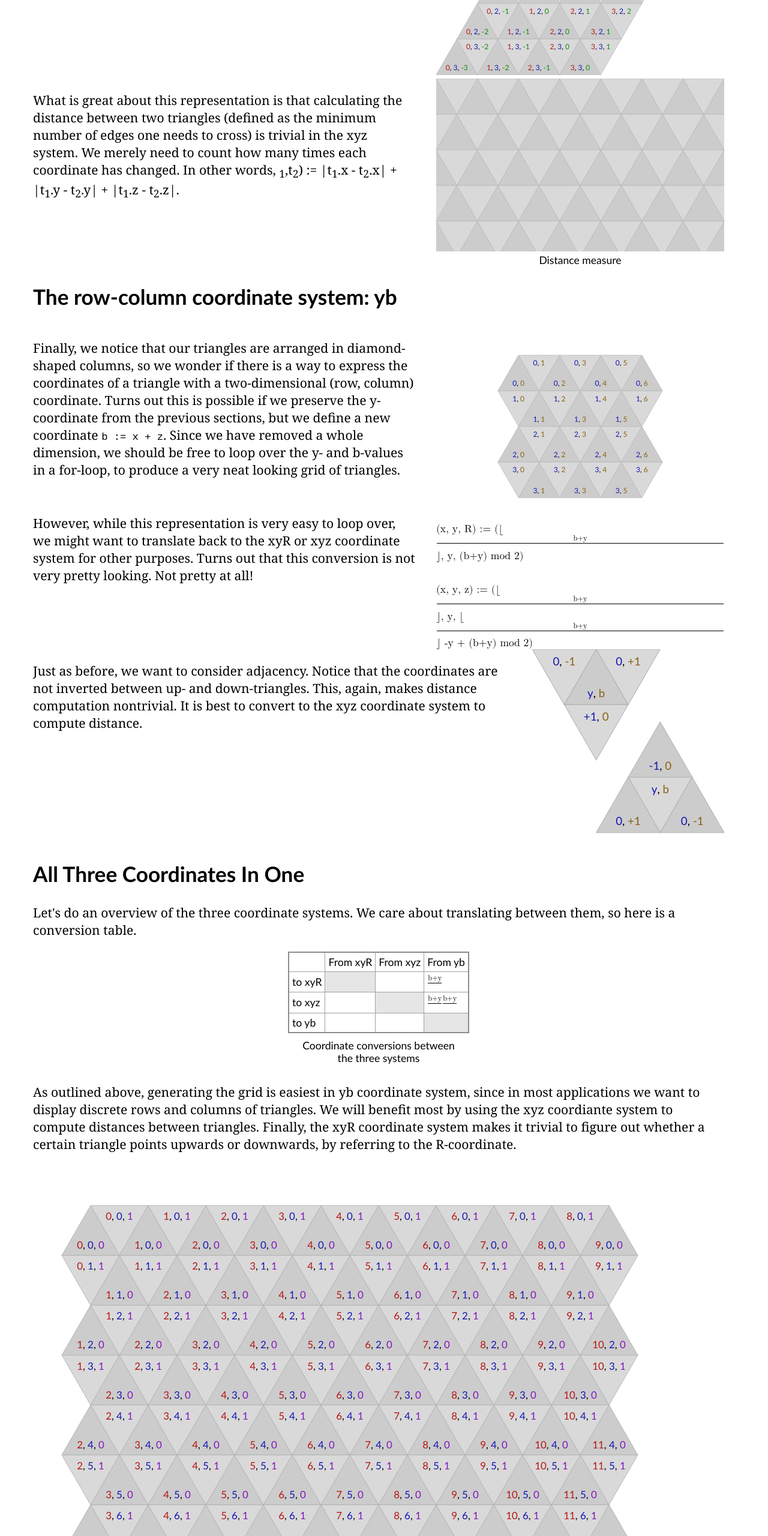
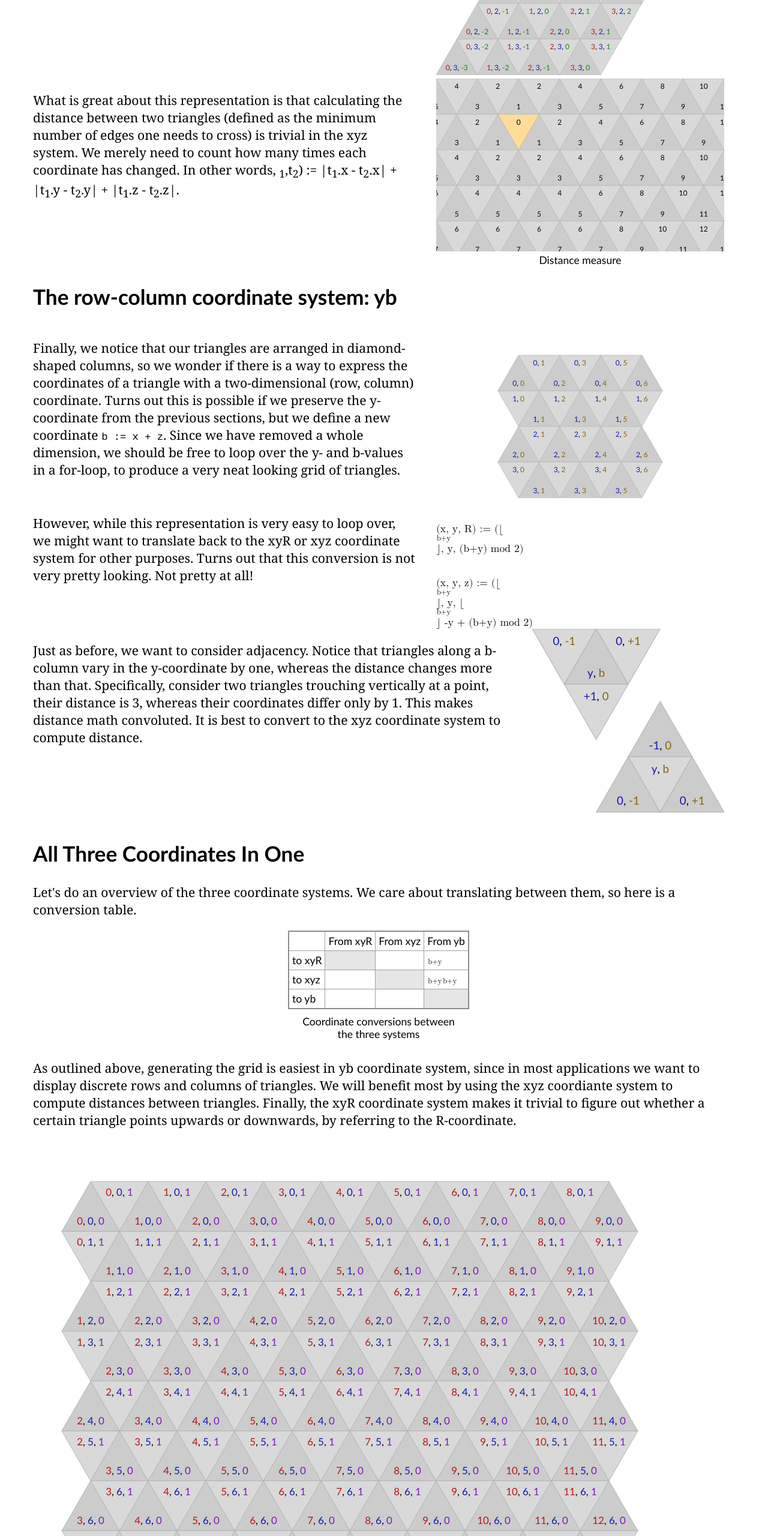
Before and after one commit to libeks/libeks.github.io, a plain HTML site: page triangles.html in a window 1280 px wide. Shown: the part 4140-6700 px from the top of the page at 60% size. Drawn offline with nearby package versions, Linux system fonts and the light colour scheme.

Commit message:
Clean up some logic for triangles

```diff
--- a/triangles.html
+++ b/triangles.html
@@ -217,7 +217,7 @@
 			<div class="flex-container">
 				<p>Another idea is to notice that each triangle lives on three separate axis. As shown above, the triangles with the same x-value appear on a diagonal, whereas triangles with the same y-value appear on the same horizontal row. There is a third diagonal, which we can denote with the value z.</p>
 			</div>
-			<p>So let's redefine our grid using this x,y,z system. There is a simple conversion from the xyR coordinates to xyz coordinates, given by  <code>z:=x-y+R</code>. But there is a bit of a catch. We can't just loop over all x-, y-, and z- values to get the resulting grid, since not all combinations of these values produce a valid triangle coordinate. Just like with the xyR coordinates above, we don't really have a full <math><msup><mi>ℤ</mi><mn>3</mn></msup></math> space; the dimensions have to have a constraint.
+			<p>So let's redefine our grid using this x,y,z system. There is a simple conversion from the xyR coordinates to xyz coordinates, given by  <code>z:=x-y+R</code>. But there is a bit of a catch. We can't just loop over all x-, y-, and z- values to get the resulting grid, since not all combinations of these values produce a valid triangle coordinate. Just like with the xyR coordinates above, we don't really have a full <math><msup> <mi>ℤ</mi> <mn>3</mn> </msup></math> space; the dimensions have to have a constraint.
 			</p>
 			<div class="flex-container">
 				<div>
@@ -375,12 +375,12 @@
 			<div class="flex-container">
 				<p>However, while this representation is very easy to loop over, we might want to translate back to the xyR or xyz coordinate system for other purposes. Turns out that this conversion is not very pretty looking. Not pretty at all!</p>
 				<div class="sidebar small">
-					<math class="block">(x, y, R) := (&lfloor;<mfrac><mn>b+y</mn><msup>2</msup></mfrac>&rfloor;, y, (b+y) mod 2)</math>
-					<math class="block">(x, y, z) := (&lfloor;<mfrac><mn>b+y</mn><msup>2</msup></mfrac>&rfloor;, y, &lfloor;<mfrac><mn>b+y</mn><msup>2</msup></mfrac>&rfloor; -y + (b+y) mod 2)</math>
+					<math class="block">(x, y, R) := (&lfloor;<mfrac><mn>b+y</mn> 2</mfrac>&rfloor;, y, (b+y) mod 2)</math>
+					<math class="block">(x, y, z) := (&lfloor;<mfrac><mn>b+y</mn> 2</mfrac>&rfloor;, y, &lfloor;<mfrac> <mn>b+y</mn> 2</mfrac>&rfloor; -y + (b+y) mod 2)</math>
 				</div>
 			</div>
 			<div class="flex-container">
-				<p>Just as before, we want to consider adjacency. Notice that the coordinates are not inverted between up- and down-triangles. This, again, makes distance computation nontrivial. It is best to convert to the xyz coordinate system to compute distance.</p>
+				<p>Just as before, we want to consider adjacency. Notice that triangles along a b-column vary in the y-coordinate by one, whereas the distance changes more than that. Specifically, consider two triangles trouching vertically at a point, their distance is 3, whereas their coordinates differ only by 1. This makes distance math convoluted. It is best to convert to the xyz coordinate system to compute distance.</p>
 				<figure class="smaller" style="width:var(--small-diagram-width)">
 					<svg viewBox="0 0 300 300" border-box>
 						<g class="grid triangles" style="transform: translate(50px, 0px)">
@@ -425,13 +425,13 @@
 							<g style="transform: translate(0px, 100px)" class="uptriangle">
 								<polygon points="0,0 -50,86.6 50,86.6" />
 								<text x="0" y="75" text-anchor="middle">
-									<tspan class="y-b-coord"><tspan class="y-coord">0</tspan>, <tspan class="b-coord">+1</tspan>
+									<tspan class="y-b-coord"><tspan class="y-coord">0</tspan>, <tspan class="b-coord">-1</tspan>
 								</text>
 							</g>
 							<g style="transform: translate(100px, 100px)" class="uptriangle">
 								<polygon points="0,0 -50,86.6 50,86.6" />
 								<text x="0" y="75" text-anchor="middle">
-									<tspan class="y-b-coord"><tspan class="y-coord">0</tspan>, <tspan class="b-coord">-1</tspan>
+									<tspan class="y-b-coord"><tspan class="y-coord">0</tspan>, <tspan class="b-coord">+1</tspan>
 								</text>
 							</g>
 						</g>
@@ -458,13 +458,13 @@
 							<td>to xyR</td>
 							<td class="empty"></td>
 							<td><math>(x, y, R) := (x, y, z-x+y)</math></td>
-							<td><math>(x, y, R) := (&lfloor;<mfrac><mn>b+y</mn><msup>2</msup></mfrac>&rfloor;, y, (b+y) mod 2)</math></td>
+							<td><math>(x, y, R) := (&lfloor;<mfrac><mn>b+y</mn> 2</mfrac>&rfloor;, y, (b+y) mod 2)</math></td>
 						</tr>
 						<tr>
 							<td>to xyz</td>
 							<td><math>(x, y, z) := (x, y, x-y+R)</math></td>
 							<td class="empty"></td>
-							<td><math>(x, y, z) := (&lfloor;<mfrac><mn>b+y</mn><msup>2</msup></mfrac>&rfloor;, y, &lfloor;<mfrac><mn>b+y</mn><msup>2</msup></mfrac>&rfloor; -y + (b+y) mod 2)</math></td>
+							<td><math>(x, y, z) := (&lfloor;<mfrac><mn>b+y</mn> 2</mfrac>&rfloor;, y, &lfloor;<mfrac><mn>b+y</mn> 2</mfrac>&rfloor; -y + (b+y) mod 2)</math></td>
 						</tr>
 						<tr>
 							<td>to yb</td>
@@ -524,17 +524,28 @@
 		const { createApp, ref, defineComponent } = Vue;
 
 		class TriangleGrid {
-			constructor({nX, nY, filter}) {
+			constructor({nX, nY, nB, filter}) {
 				this.triangles = [];
+				if (nX !== undefined && nY !== undefined) {
 					for (let x = 0; x <= nX; x++) {
 						for (let y = 0; y <= nY; y++) {
 							for (const R of [0, 1]) {
 								if (filter && filter(x,y,R)) { // Remove triangles that should be filtered out, to get the right output shape
 									continue
 								}
-							this.triangles.push(new Triangle(x,y,R));
+								this.triangles.push(new Triangle({x,y,R}));
 							}
 						}
+					}
+				} else if (nY !== undefined && nB !== undefined) {
+					for (let b = 0; b <= nB; b++) {
+						for (let y = 0; y <= nY; y++) {
+							//TODO: add filter option back in
+							this.triangles.push(new Triangle({b,y}));
+						}
+					}
+				} else {
+					throw "Unknown parameters to TriangleGrid";
 				}
 			}
 
@@ -587,7 +598,8 @@
 		}
 
 		class Triangle {
-			constructor(x,y,R) {
+			constructor({x,y,z,R,b}) {
+				if (x!==undefined && y!==undefined && R!==undefined) {
 					// raw coordinates, these are used to identify a triangle
 					this.x = x;
 					this.y = y;
@@ -596,9 +608,28 @@
 					// derived coordinates
 
 					// x-y-z coordinates
-				this.z = x-y + R; // uses the same x, y coords as above
+					this.z = this.x-this.y + this.R; // uses the same x, y coords as above
 					// y-b coordinates
-				this.b = x + this.z; // corresponds to the "column" of the triangle
+					this.b = this.x + this.z; // corresponds to the "column" of the triangle
+				} else if (x!==undefined && y!==undefined && z!==undefined) {
+					this.x = x;
+					this.y = y;
+					this.z = z;
+
+					// derived coords
+					this.R = this.z - this.x + this.y;
+					this.b = this.x + this.z;
+				} else if (y!==undefined && b!=undefined) {
+					this.y = y;
+					this.b = b;
+
+					// derived coords
+					this.x = Math.floor((b+y)/2);
+					this.R = (b+y)%2;
+					this.z = this.x - this.y + this.R;
+				} else {
+					throw "Unknown triangle type with parameters";
+				}
 			}
 
 			string() {
@@ -819,9 +850,9 @@
 		};
 
 		let fullTriangleGrid = new TriangleGrid({
-			nX: 12,
+			nB: 18,
 			nY: 7,
-			filter: (x,y,R) => (x + R/2 < y/2) || (x + R/2 - y/2 > 9),
+			// filter: (x,y,R) => (x + R/2 < y/2) || (x + R/2 - y/2 > 9),
 		});
 
 		const fullTriangleApp = createApp({
@@ -938,7 +969,7 @@
 		const triangleDistanceApp = createApp({
 			data() {
 				return {
-					selected: null,
+					selected: triangleGridAnonymous.triangles[55], // pick a triangle somewhere in the middle
 					grid:triangleGridAnonymous,
 					positioner: new TrianglePositioner(
 						{x: 0, y: 0},
@@ -966,9 +997,8 @@
 
 
 		let triangleGridYB = new TriangleGrid({
-			nX: 4,
+			nB: 6,
 			nY: 3,
-			filter: (x,y,R) => (x + R/2 < y/2) || (x + R/2 - y/2 > 3),
 		});
 
 		const triangleYBApp = createApp({
```
Lines whose indentation alone changed are shown as unchanged.
